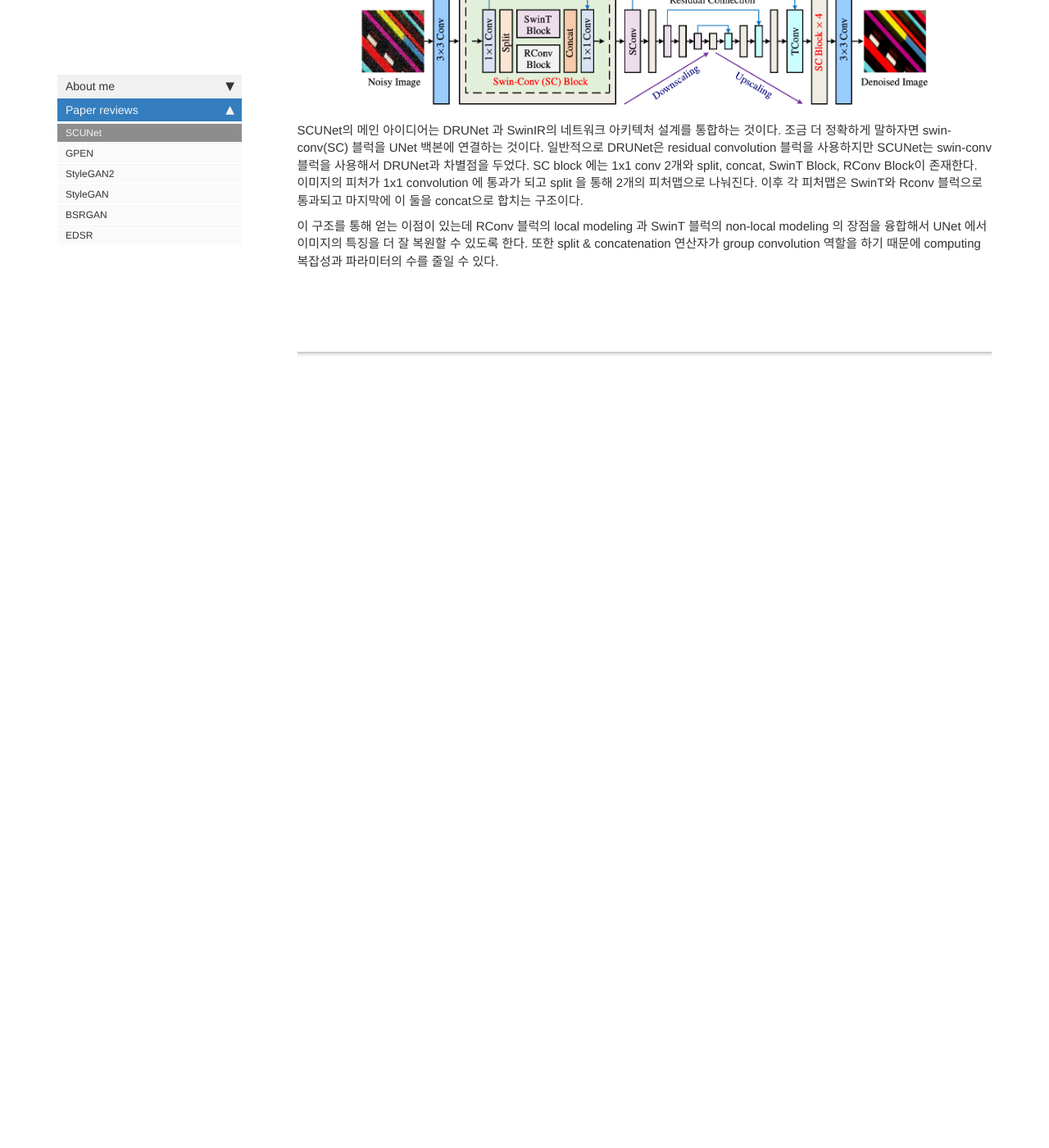
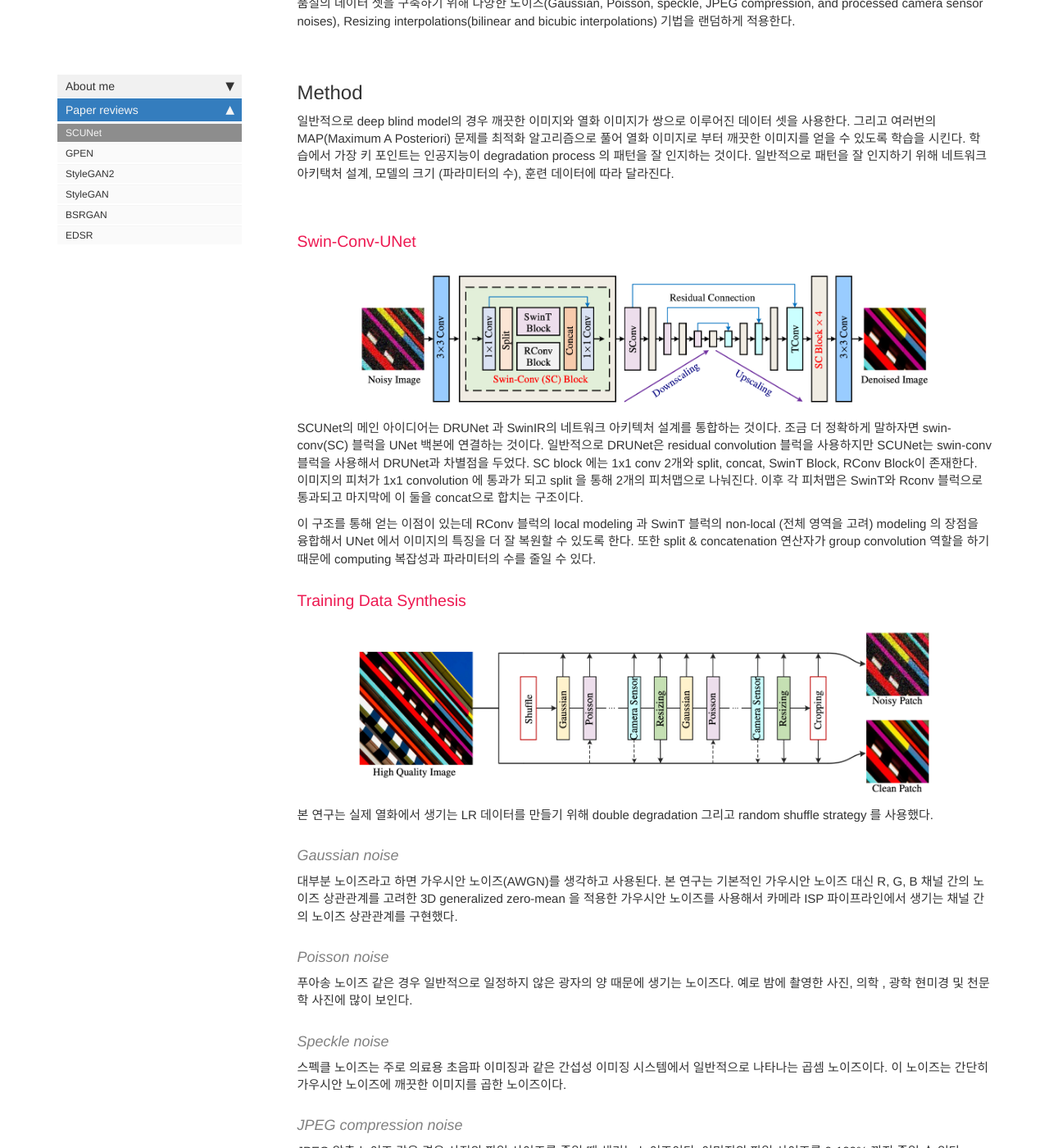
Before and after one commit to HeaseoChung/heaseochung.github.io, a Jekyll site: the page built from pages/Papers/SCUNet.md, in a window 1280 px wide and 1400 px high, scrolled down 1151 px. Shown: the whole window at 82% size. Built offline with Jekyll 4.4.1, drawn with Linux system fonts in a browser that asks for light colours; comment, search, counter and statistics services are not loaded; before the commit the page ends 1602 px from its top, so only the background shows below that; some of the changed text lies outside the part shown.

Commit message:
SCUNET finalize

```diff
--- a/pages/Papers/SCUNet.md
+++ b/pages/Papers/SCUNet.md
@@ -30,4 +30,61 @@ n의 일반적인 가정은 AWGN, JPEG 압축, 푸아송 노이즈 및 카메라
 </p>
 SCUNet의 메인 아이디어는 DRUNet 과 SwinIR의 네트워크 아키텍처 설계를 통합하는 것이다. 조금 더 정확하게 말하자면 swin-conv(SC) 블럭을 UNet 백본에 연결하는 것이다. 일반적으로 DRUNet은 residual convolution 블럭을 사용하지만 SCUNet는 swin-conv 블럭을 사용해서 DRUNet과 차별점을 두었다. SC block 에는 1x1 conv 2개와 split, concat, SwinT Block, RConv Block이 존재한다. 이미지의 피처가 1x1 convolution 에 통과가 되고 split 을 통해 2개의 피처맵으로 나눠진다. 이후 각 피처맵은 SwinT와 Rconv 블럭으로 통과되고 마지막에 이 둘을 concat으로 합치는 구조이다.
 
-이 구조를 통해 얻는 이점이 있는데 RConv 블럭의 local modeling 과 SwinT 블럭의 non-local modeling 의 장점을 융합해서 UNet 에서 이미지의 특징을 더 잘 복원할 수 있도록 한다. 또한 split & concatenation 연산자가 group convolution 역할을 하기 때문에 computing 복잡성과 파라미터의 수를 줄일 수 있다.
+이 구조를 통해 얻는 이점이 있는데 RConv 블럭의 local modeling 과 SwinT 블럭의 non-local (전체 영역을 고려) modeling 의 장점을 융합해서 UNet 에서 이미지의 특징을 더 잘 복원할 수 있도록 한다. 또한 split & concatenation 연산자가 group convolution 역할을 하기 때문에 computing 복잡성과 파라미터의 수를 줄일 수 있다.
+
+### Training Data Synthesis
+<p align="center">
+  <img width="" height="" src="images/SCUNet/SCUNET_Data_Synthesis_Process.png">
+</p>
+
+본 연구는 실제 열화에서 생기는 LR 데이터를 만들기 위해 double degradation 그리고 random shuffle strategy 를 사용했다.
+
+#### Gaussian noise
+대부분 노이즈라고 하면 가우시안 노이즈(AWGN)를 생각하고 사용된다. 본 연구는 기본적인 가우시안 노이즈 대신 R, G, B 채널 간의 노이즈 상관관계를 고려한 3D generalized zero-mean 을 적용한 가우시안 노이즈를 사용해서 카메라 ISP 파이프라인에서 생기는 채널 간의 노이즈 상관관계를 구현했다.
+
+#### Poisson noise
+푸아송 노이즈 같은 경우 일반적으로 일정하지 않은 광자의 양 때문에 생기는 노이즈다. 예로 밤에 촬영한 사진, 의학 , 광학 현미경 및 천문학 사진에 많이 보인다.
+
+#### Speckle noise
+스펙클 노이즈는 주로 의료용 초음파 이미징과 같은 간섭성 이미징 시스템에서 일반적으로 나타나는 곱셈 노이즈이다. 이 노이즈는 간단히 가우시안 노이즈에 깨끗한 이미지를 곱한 노이즈이다.
+
+#### JPEG compression noise
+JPEG 압축 노이즈 같은 경우 사진의 파일 사이즈를 줄일 때 생기는 노이즈이다. 이미지의 파일 사이즈를 0-100% 까지 줄일 수 있다.
+
+#### Processed camera sensor noise
+카메라 센서 노이즈 같은 경우 demosaicing, exposure compensation, white balance, XYZ 에서 선형 RGB 색 공간 변환, 톤 매핑 및 감마 보정으로 구성되어 있다.
+
+#### Resizing
+리사이징 같은 경우 깨끗한 이미지에 노이즈를 발생시키지 않지만 노이즈가 있는 이미지의 노이즈 분포에 영향을 미친다. 예로 업스케일링은 AWGN이 공간적으로 상관되도록 하는 반면, 다운스케일링은 처리된 카메라 센서 노이즈를 신호 의존성이 덜하도록 한다.
+
+## Experiments
+### 학습방법
+
+#### 데이터 셋 구성
+- DIV2K
+- Flick2K
+
+#### Loss
+- L1 loss
+
+#### Optimizer
+- Adam optimizer
+- Start learning rate: 1e-4
+- Decays by a factor: 0.5 every 200,000 iterations
+
+#### Patch & Batch size
+- Patch size: 128x128
+- Batch size: 24
+
+## Results
+
+<p align="center">
+  <img width="" height="" src="images/SCUNet/SCUNET_PerformanceSheet.png">
+</p>
+
+<p align="center">
+  <img width="" height="" src="images/SCUNet/SCUNET_Model_Size.png">
+</p>
+
+## Reference
+[SCUNET 논문](https://arxiv.org/pdf/2203.13278.pdf)
```
Also changed, not shown: images/SCUNet/SCUNET_Data_Synthesis_Process.png (added), images/SCUNet/SCUNET_Model_Size.png (added), images/SCUNet/SCUNET_PerformanceSheet.png (added).
